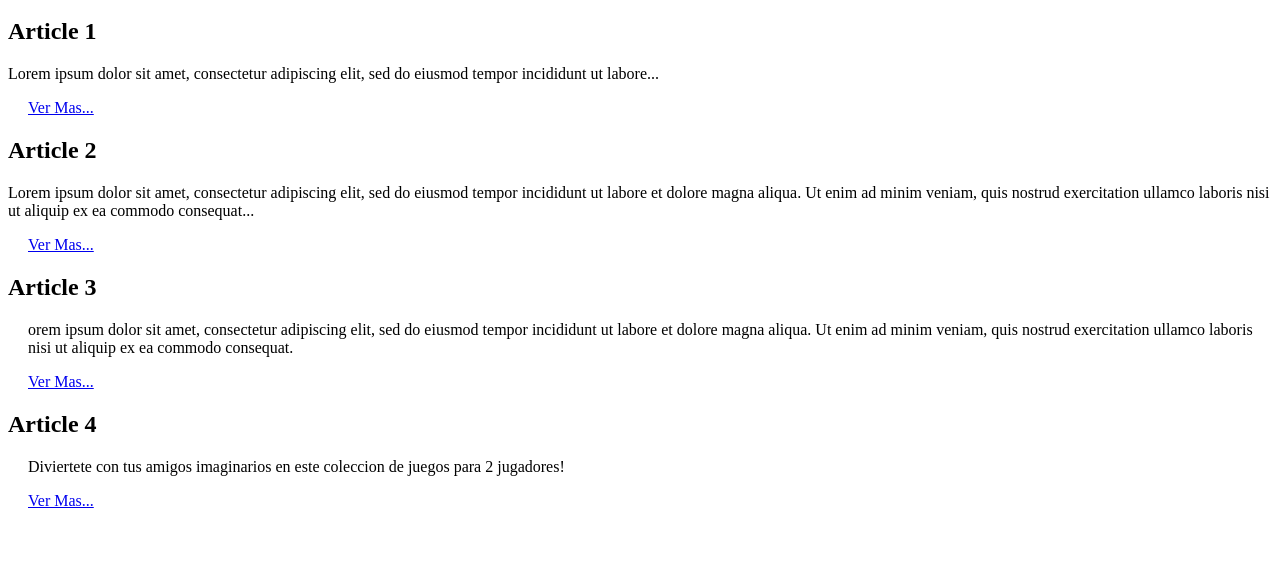
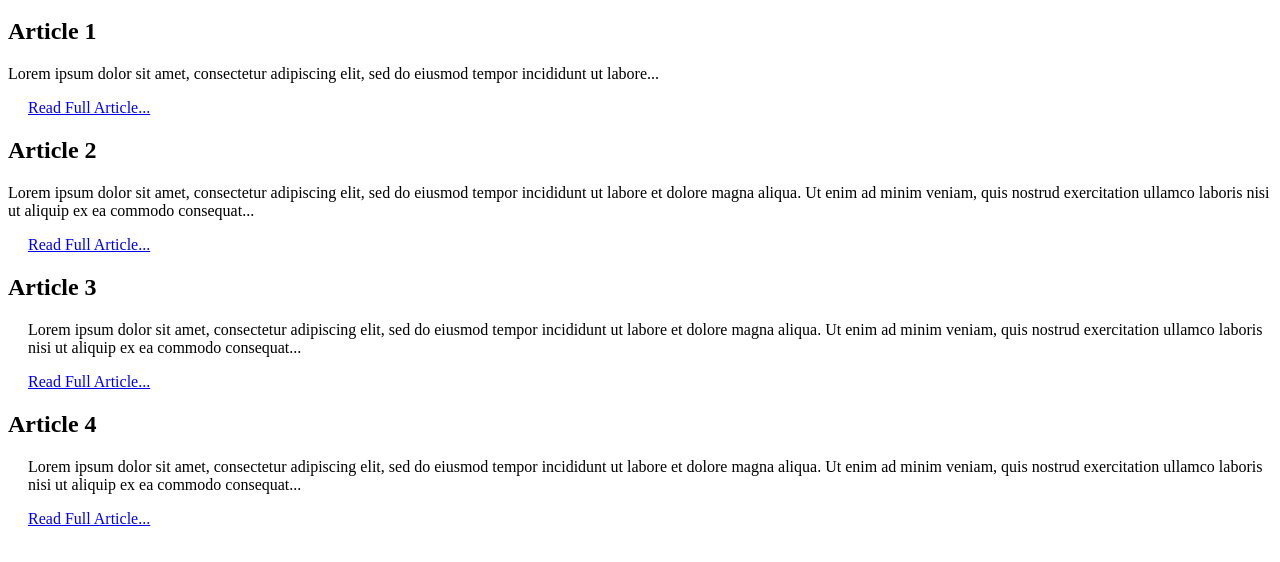
Before and after one commit to JuanMourino/EDIC-Magazine, a plain HTML site: page articles.html in a window 1280 px wide. Shown: the part 178-740 px from the top of the page. Drawn offline with Linux system fonts and the light colour scheme.

Commit message:
Add files via upload

```diff
--- a/articles.html
+++ b/articles.html
@@ -30,19 +30,19 @@
                 <h2>Article 1</h2>
                 <p > Lorem ipsum dolor sit amet, consectetur adipiscing elit, sed do eiusmod tempor incididunt ut labore...
                 </p>
-                 <p style="margin-left: 20px;"> <a href= "article1.html">Ver Mas...</a>
+                 <p style="margin-left: 20px;"> <a href= "article1.html">Read Full Article...</a>
                      </p>
 
 
                 <h2>Article 2</h2>
-                <p class="p"> Lorem ipsum dolor sit amet, consectetur adipiscing elit, sed do eiusmod tempor incididunt ut labore et dolore magna aliqua. Ut enim ad minim veniam, quis nostrud exercitation ullamco laboris nisi ut aliquip ex ea commodo consequat...</p> <p style="margin-left: 20px;"> <a href= "article2.html">Ver Mas...</a>
+                <p class="p"> Lorem ipsum dolor sit amet, consectetur adipiscing elit, sed do eiusmod tempor incididunt ut labore et dolore magna aliqua. Ut enim ad minim veniam, quis nostrud exercitation ullamco laboris nisi ut aliquip ex ea commodo consequat...</p> <p style="margin-left: 20px;"> <a href= "article2.html">Read Full Article...</a>
                      </p>
 
                 <h2>Article 3</h2>
-                <p style="margin-left: 20px;">orem ipsum dolor sit amet, consectetur adipiscing elit, sed do eiusmod tempor incididunt ut labore et dolore magna aliqua. Ut enim ad minim veniam, quis nostrud exercitation ullamco laboris nisi ut aliquip ex ea commodo consequat.</p> <p style="margin-left: 20px;"> <a  href= "article3.html">Ver Mas...</a>
+                <p style="margin-left: 20px;">Lorem ipsum dolor sit amet, consectetur adipiscing elit, sed do eiusmod tempor incididunt ut labore et dolore magna aliqua. Ut enim ad minim veniam, quis nostrud exercitation ullamco laboris nisi ut aliquip ex ea commodo consequat...</p> <p style="margin-left: 20px;"> <a  href= "article3.html">Read Full Article...</a>
 
                 <h2>Article 4</h2>
-                <p style="margin-left: 20px;">Diviertete con tus amigos imaginarios en este coleccion de juegos para 2 jugadores!</p> <p style="margin-left: 20px;"> <a  href= "article4.html">Ver Mas...</a>
+                <p style="margin-left: 20px;">Lorem ipsum dolor sit amet, consectetur adipiscing elit, sed do eiusmod tempor incididunt ut labore et dolore magna aliqua. Ut enim ad minim veniam, quis nostrud exercitation ullamco laboris nisi ut aliquip ex ea commodo consequat...</p> <p style="margin-left: 20px;"> <a  href= "article4.html">Read Full Article...</a>
             </div>
 
         </section>
```
